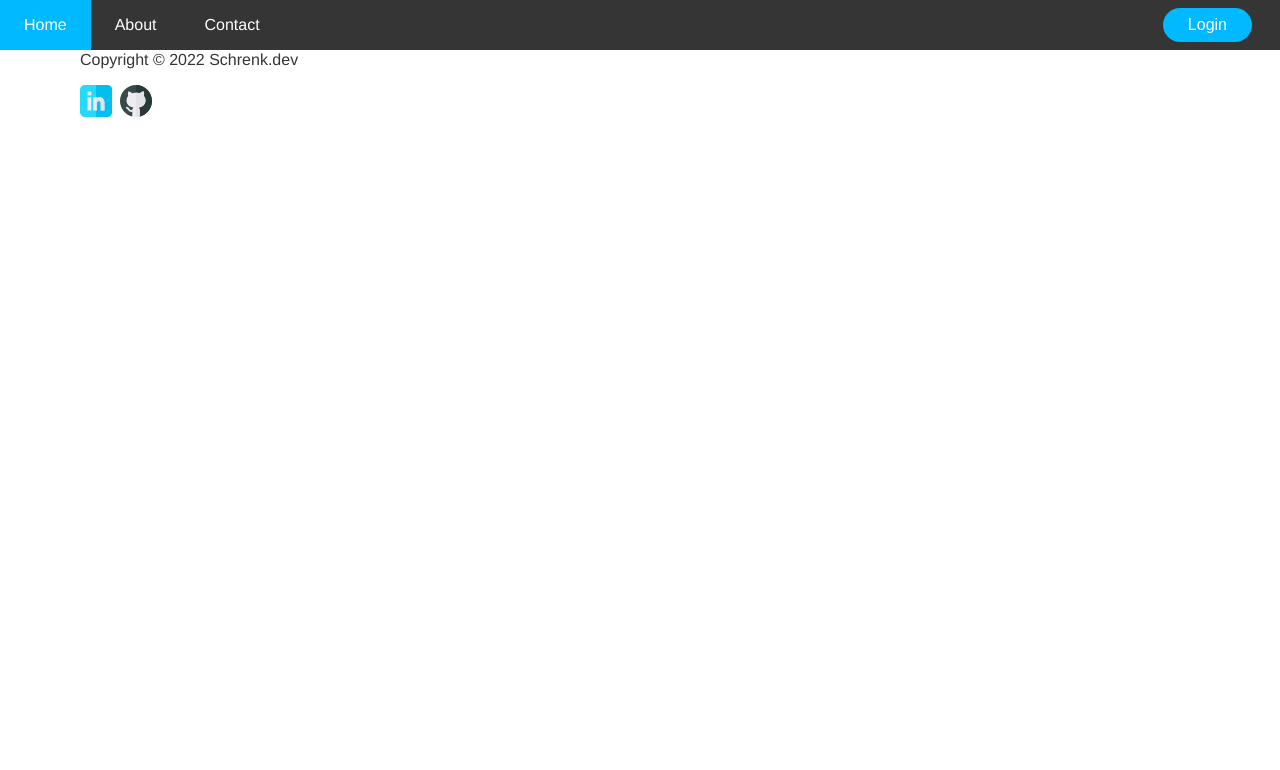
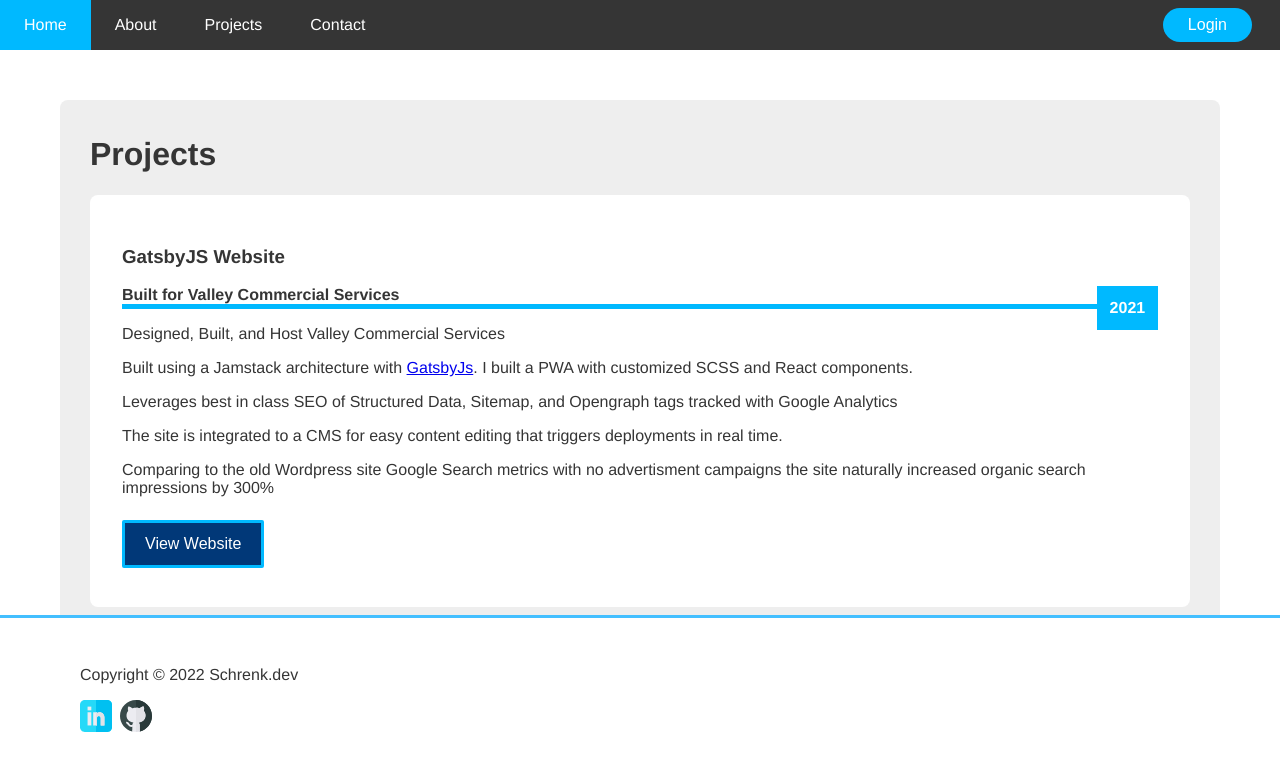
Before and after one commit to bschrenk/personal-website-react, a React (Create React App) app: page /projects in a window 1280 px wide. Shown: the top 770 px of the page. Built offline with nearby package versions, Linux system fonts and the light colour scheme.

Commit message:
feat: add projects page to site

```diff
--- a/package.json
+++ b/package.json
@@ -6,6 +6,7 @@
     "@testing-library/jest-dom": "^5.16.2",
     "@testing-library/react": "^12.1.4",
     "@testing-library/user-event": "^13.5.0",
+    "next-seo": "^5.1.0",
     "react": "^17.0.2",
     "react-dom": "^17.0.2",
     "react-ga": "^3.3.0",
--- a/src/site/App.js
+++ b/src/site/App.js
@@ -5,6 +5,7 @@ import About from './pages/about/About';
 import Index from './pages/index/Index';
 import Contact from './pages/contact/Contact';
 import Login from './pages/login/Login';
+import Projects from "./pages/projects/Projects";
 import Footer from './components/Footer/Footer';
 import ReactGA from 'react-ga';
 import { Helmet } from "react-helmet";
@@ -121,6 +122,7 @@ function App() {
         <Route path="about" element={<About />} />
         <Route path="contact" element={<Contact />} />
         <Route path="login" element={<Login />} />
+        <Route path="projects" element={<Projects />} />
       </Routes>
       <Footer />
     </div>
--- a/src/site/components/Nav/Nav.jsx
+++ b/src/site/components/Nav/Nav.jsx
@@ -2,6 +2,25 @@ import React, { useState } from "react";
 import './Nav.scss';
 function Nav() {
     const [isToggleOn] = useState(true);
+
+    const links = [
+        {
+            link: '/',
+            name: 'Home'
+        },
+        {
+            link: '/about',
+            name: 'About'
+        },
+        {
+            link: '/projects',
+            name: 'Projects'
+        },
+        {
+            link: '/contact',
+            name: 'Contact'
+        }
+    ]
 
     const handleClick = () => {
         if (!document.getElementById('mobile-nav').classList.contains("show-nav")) {
@@ -9,6 +28,16 @@ function Nav() {
         } else {
             document.getElementById('mobile-nav').classList.remove("show-nav")
         }
+    }
+
+    const makeLinkList = () => {
+        return (
+            <ul>
+                {links.map((linkData) => (
+                    <li><a href={linkData.link}>{linkData.name}</a></li>
+                ))}
+            </ul>
+        )
     }
     return (
         <>
@@ -26,21 +55,13 @@ function Nav() {
                             <button>Login</button>
                         </a>
                     </div>
-                    <ul>
-                        <li><a href='/'>Home</a></li>
-                        <li><a href='/about'>About</a></li>
-                        <li><a href='/contact'>Contact</a></li>
-                    </ul>
+                    {makeLinkList()}
                 </nav>
             </div>
             <aside className="side-nav" id="mobile-nav" style={{ height: isToggleOn ? '0%' : '80%' }}>
                 <div id="site-canvas">
                     <div id="site-menu">
-                        <ul>
-                            <li><a href='/'>Home</a></li>
-                            <li><a href='/about'>About</a></li>
-                            <li><a href='/contact'>Contact</a></li>
-                        </ul>
+                        {makeLinkList()}
                     </div>
                 </div>
             </aside>
--- /dev/null
+++ b/src/site/pages/projects/Projects.jsx
@@ -0,0 +1,48 @@
+import React from 'react';
+import { Helmet } from "react-helmet";
+import Card from "../../components/Card/Card"
+import './Projects.scss';
+
+function Projects() {
+
+    return (
+        <div className="main-content">
+            <Helmet>
+                <title>Branden Schrenk | Projects</title>
+                <link rel="canonical" href="https://www.schrenk.dev/projects" />
+                <meta name="description" content="Learn about the projects I am working on and see work I have done." />
+                <meta name="keywords" content="projects,experiance,branden,schrenk" />
+
+                {/* OpenGraph Tags */}
+                <meta property="og:title" content="Branden Schrenk | Projects" />
+                <meta property="og:type" content="website" />
+                <meta property="og:url" content="https://www.schrenk.dev/projects" />
+                <meta property="og:image" content="https://www.schrenk.dev/android-chrome-192x192.png" />
+                <meta property="og:description" content="Learn about the projects I am working on and see work I have done." />
+
+                {/* Webpage SCHEMA */}
+                <script type="application/ld+json">{`
+                {
+                    "@context": "https://schema.org",
+                    "@type": "WebPage",
+                    "name": "Branden Schrenk | Projects",
+                    "description": ""
+                }
+                `}</script>
+            </Helmet>
+            <div>
+                <h1>Projects</h1>
+                <Card title={'GatsbyJS Website'} barText={'Built for Valley Commercial Services'} barBox={'2021'}>
+                    <p>Designed, Built, and Host Valley Commercial Services</p>
+                    <p>Built using a Jamstack architecture with <a href='https://www.gatsbyjs.com/'>GatsbyJs</a>. I built a PWA with customized SCSS and React components.</p>
+                    <p>Leverages best in class SEO of Structured Data, Sitemap, and Opengraph tags tracked with Google Analytics</p>
+                    <p>The site is integrated to a CMS for easy content editing that triggers deployments in real time.</p>
+                    <p>Comparing to the old Wordpress site Google Search metrics with no advertisment campaigns the site naturally increased organic search impressions by 300%</p>
+                    <a target="_blank" rel="noopener noreferrer" href='https://valleycommercialservice.com'><button className='btnPrimary'>View Website</button></a>
+                </Card>
+            </div>
+        </div>
+    );
+}
+
+export default Projects;
--- /dev/null
+++ b/src/site/pages/projects/Projects.scss
@@ -0,0 +1,10 @@
+@import "../../../util/variables";
+
+@media #{$mobile} {
+}
+
+@media #{$tablet} {
+}
+
+@media #{$desktop} {
+}
```
Also changed, not shown: 1 other file (tests, documents, lock files or other folders).
